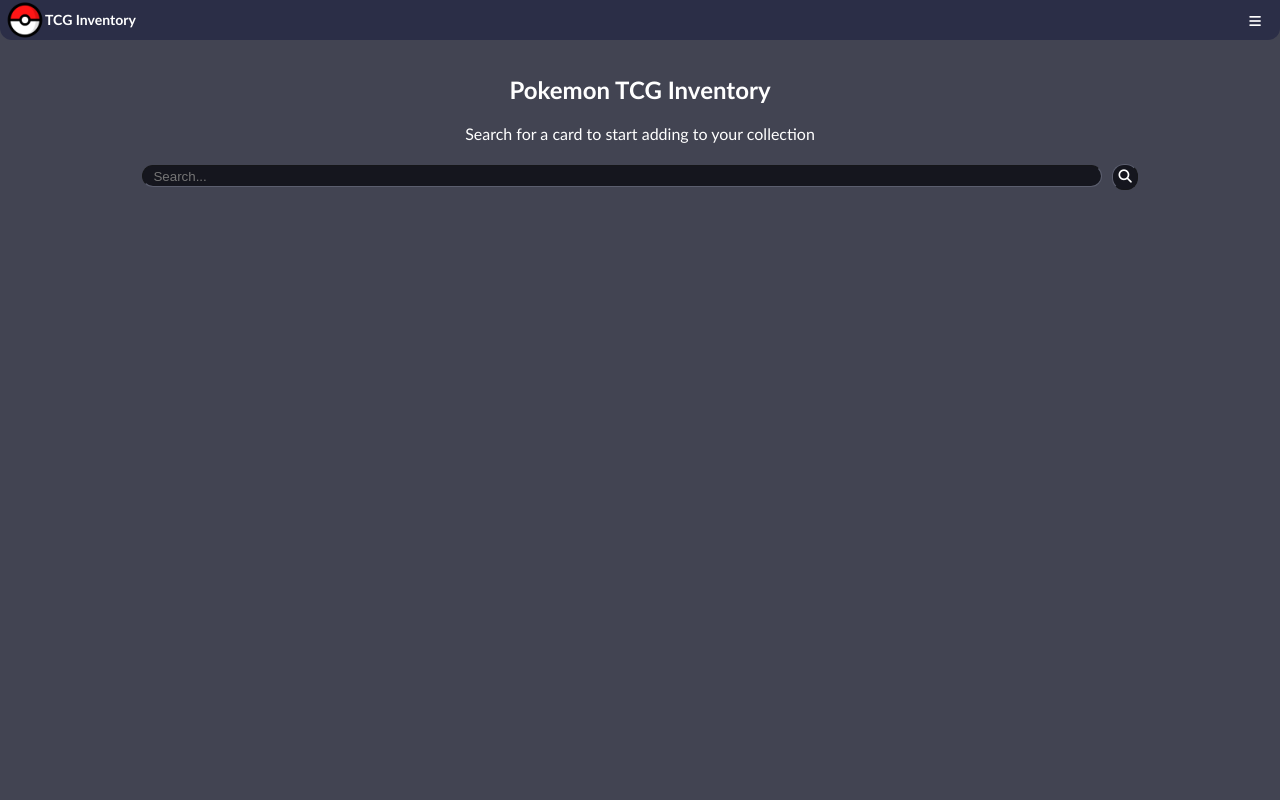
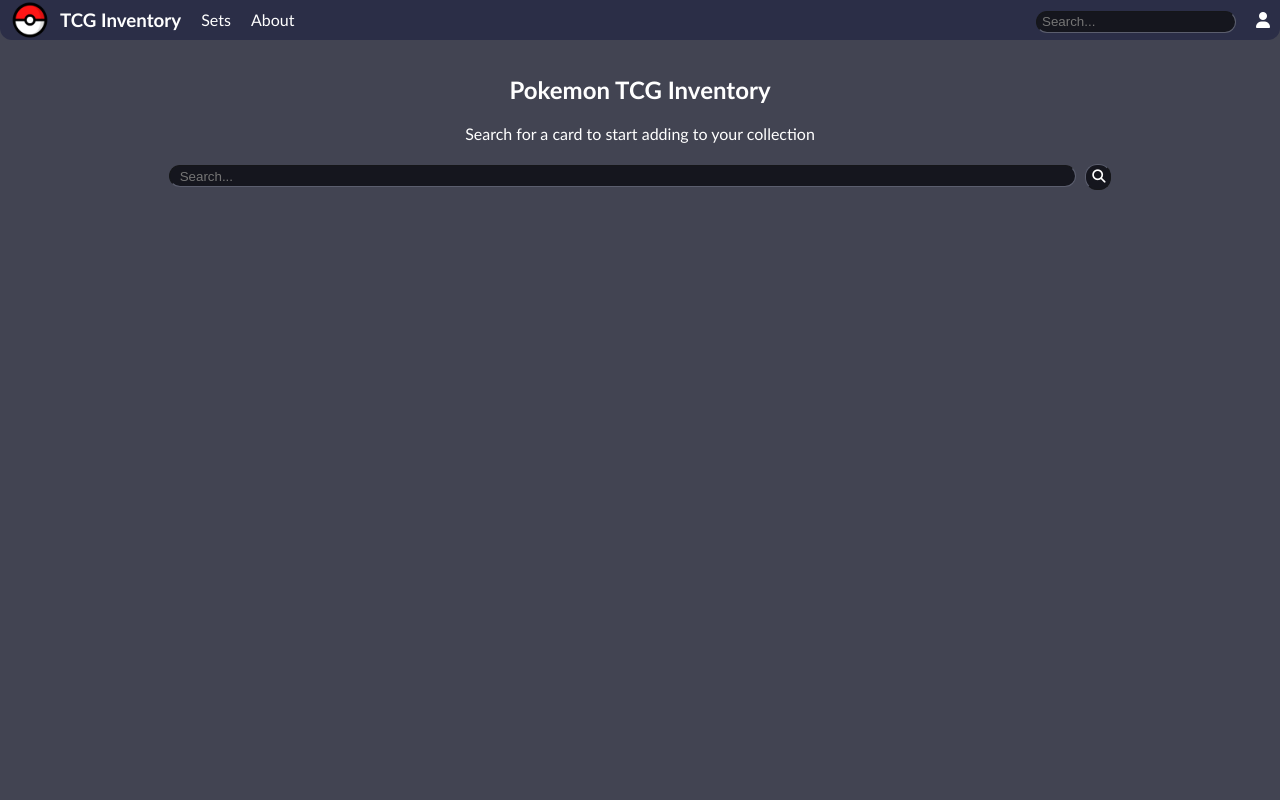
Before and after one commit to redjordan1202/PokeInv, a Django app: page / in a window 1280 px wide. Run offline with Django 4.2, Linux system fonts and the light colour scheme; parts of the project's set-up code (start-up, migrations or seed data) failed here and were passed over; some libraries are stand-ins or nearby versions.

Commit message:
Responsive Layout Update
Added media queries and additional classes for responsive layout. Breakpoints for 480,550,769,1025 and 1201 pixel screen sizes.

```diff
--- a/static/css/main.css
+++ b/static/css/main.css
@@ -1,6 +1,6 @@
 :root{
     --background:rgb(66, 68, 82);
-    --forground: rgb(43, 46, 71);
+    --foreground: rgb(43, 46, 71);
 }
 
 * {
@@ -38,7 +38,7 @@
 
 .navbar-item{
     height: 40px;
-    margin: 0;
+    margin: 0px 5px;
     overflow: hidden;
     float: left;
     text-align: center;
@@ -70,12 +70,40 @@
     height: 100%;
 }
 
+#sign-in{
+    float: right;
+}
+
 #search-nav{
     float: right;
 }
 
+#search-nav input{
+    background-color: rgb(21, 22, 30);
+    color: white;
+    border-radius: 12px;
+    border-color: rgb(91, 94, 110);
+    border-width: 1px;
+    height: 1em;
+    width: 200px;
+    height: 22px;
+    padding: 0px 5px;
+}
+
+#search-nav button{
+    background-color: rgb(21, 22, 30);
+    color: white;
+    border-radius: 12px;
+    border-color: rgb(91, 94, 110);
+    border-width: 1px;
+    height: 26px;
+    width: 26px;
+    text-align: center;
+    vertical-align: middle;
+}
+
 #navbar-title{
-    font-size: 0.75rem;
+    font-size: 1rem;
     text-align: center;
     line-height: 40px;
     padding-left: 0px;
@@ -152,6 +167,16 @@
 .collapse{
     display: none;
 }
+
+.collapse-sm{
+    display: none;
+}
+
+.collapse-md{
+    display: none;
+}
+
+
 
 .container{
     width: 100%;
@@ -487,3 +543,122 @@
 .red-x{
     color: red;
 }
+
+@media screen and (min-width: 480px) {
+    .collapse-sm{
+        display: block;
+    }
+
+    #search-expand{
+        display: none;
+    }
+
+    .content{
+        padding: 0px 20px;
+    }
+
+    .misc-info{
+        width: 220px;
+    }
+
+    .retreat-cost{
+        width: 50%;
+        margin: auto;
+    }
+}
+
+@media screen and (min-width: 550px){
+    .misc-info-content span{
+        font-size: 1.5em;
+    }
+
+    .retreat-cost{
+        width: 100%;
+        margin: 0;
+    }
+}
+
+@media screen and (min-width: 769px){
+    .collapse-md{
+        display: block;
+    }
+
+    #expand{
+        display: none;
+    }
+
+    .search-results{
+        grid-template-columns: auto auto auto;
+    }
+
+    .content{
+        padding: 0px 35px;
+        margin-top: 10px;
+    }
+
+    .attack{
+        padding: 0px 30px;
+    }
+
+    .rule{
+        padding: 0px 30px;
+    }
+}
+
+@media screen and (min-width: 1025px){
+    .search-results{
+        grid-template-columns: auto auto auto auto;
+    }
+
+    .card-container{
+        display: grid;
+        grid-template-columns: 500px auto;
+        column-gap: 5px;
+    }
+
+    .card-info{
+        background-color: var(--foreground);
+        border-radius: 12px;
+        padding: 5px 0px;
+        font-size: .75em;
+    }
+
+    .attack{
+        margin: 0;
+    }
+
+    .attack-name{
+        height: auto;
+    }
+
+    .card-header{
+        display: none;
+    }
+
+    .card-header-lg{
+        display: flex;
+    }
+
+    .card-catagories{
+        display: none;
+    }
+
+    .card-catagories-lg{
+        display: block;
+    }
+
+    .lg{
+        display: block;
+    }
+
+    .md{
+        display: none;
+    }
+
+}
+
+@media screen and (min-width: 1201px){
+    .search-results{
+        grid-template-columns: auto auto auto auto auto;
+    }
+}
--- a/templates/base.html
+++ b/templates/base.html
@@ -23,28 +23,33 @@
                         <h3 class="brand-text">TCG Inventory</h3>
                     </a>
                 </div>
-                <div class="navbar-item collapse">
+                <div class="navbar-item collapse-md">
                     <a href="#" class="nav-link">Sets</a>
                 </div>
-                <div class="navbar-item collapse">
+                <div class="navbar-item collapse-md">
                     <a href="#" class="nav-link">About</a>
-                </div>
-                <div class="navbar-item collapse" id="search-nav">
-                    <form  action="{% url 'pages:results' %}" method="get">
-                        <input type="text" placeholder="Search..." name="search">
-                        <button type="submit"><i class="fa-solid fa-magnifying-glass"></i></button>
-                    </form>
                 </div>
                 <div class="navbar-item" id="expand">
                     <button class="expand-button" onclick="expandNav()"><i class="fa-solid fa-bars" id="expand-button-icon"></i></button>
                 </div>
+                <div class="navbar-item collapse-md" id="sign-in">
+                    <a href="#" class="nav-link"><i class="fa-solid fa-user"></i></i></i></a>
+                </div>
+                <div class="navbar-item collapse-sm" id="search-nav">
+                    <form  action="{% url 'pages:results' %}" method="get">
+                        <input type="text" placeholder="Search..." name="search">
+                    </form>
+                </div>
+
+
+
+
 
             </div>
             <div class="navbar-expand" id="navbar-expand">
                 <div class="expand-item" id="search-expand">
                     <form action="{% url 'pages:results' %}" method="get">
                         <input type="text" placeholder="Search..." name="search">
-                        <button type="submit"><i class="fa-solid fa-magnifying-glass"></i></button>
                     </form>
                 </div>
                 <div class="expand-item">
```
Also changed, not shown: other parts of static/css/main.css (+41 -23 lines), templates/card/CardView.html (+53 -20 lines).
